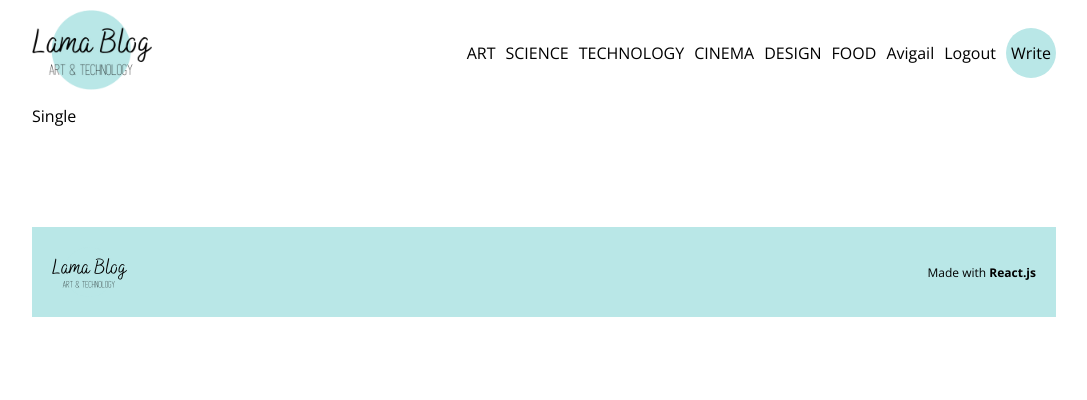
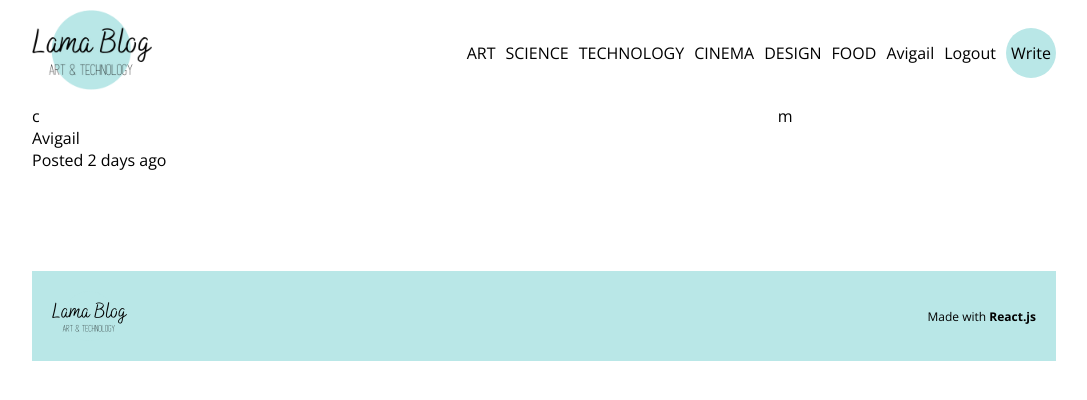
Before and after one commit to avishaar/Blog-App, a React (Create React App) app in the folder client/: page /post/1 in a window 1280 px wide. Shown: the top 400 px of the page, without its empty margins (96-1183 px from the left). Built offline with nearby package versions, Linux system fonts and the light colour scheme.

Commit message:
single page layout

```diff
--- a/client/src/pages/Single.jsx
+++ b/client/src/pages/Single.jsx
@@ -2,7 +2,19 @@ import React from "react";
 
 const Single = () => {
     return (
-        <div>Single</div>
+        <div className="single">
+            <div className="content">c
+                    {/* <img src=" " /> */}
+                <div className="user">
+                    {/* <img src=" " /> */}
+                    <div className="info">
+                        <span>Avigail</span>
+                        <p>Posted 2 days ago</p>
+                    </div>
+                </div>
+            </div>
+            <div className="menu">m</div>
+        </div>
     )
 };
 
--- a/client/src/style.scss
+++ b/client/src/style.scss
@@ -197,13 +197,26 @@ $lightGreen : #b9e7e7;
                                 color: black;
                             }
                         }
-
                     }
                 }
-
             }
         }
 
+        //single page
+
+        .single{
+            display: flex;
+            gap: 50px;
+
+            .content{
+                flex: 5;
+            }
+
+            .menu{
+                flex: 2;
+            }
+
+        }
 
     }
 }
```
